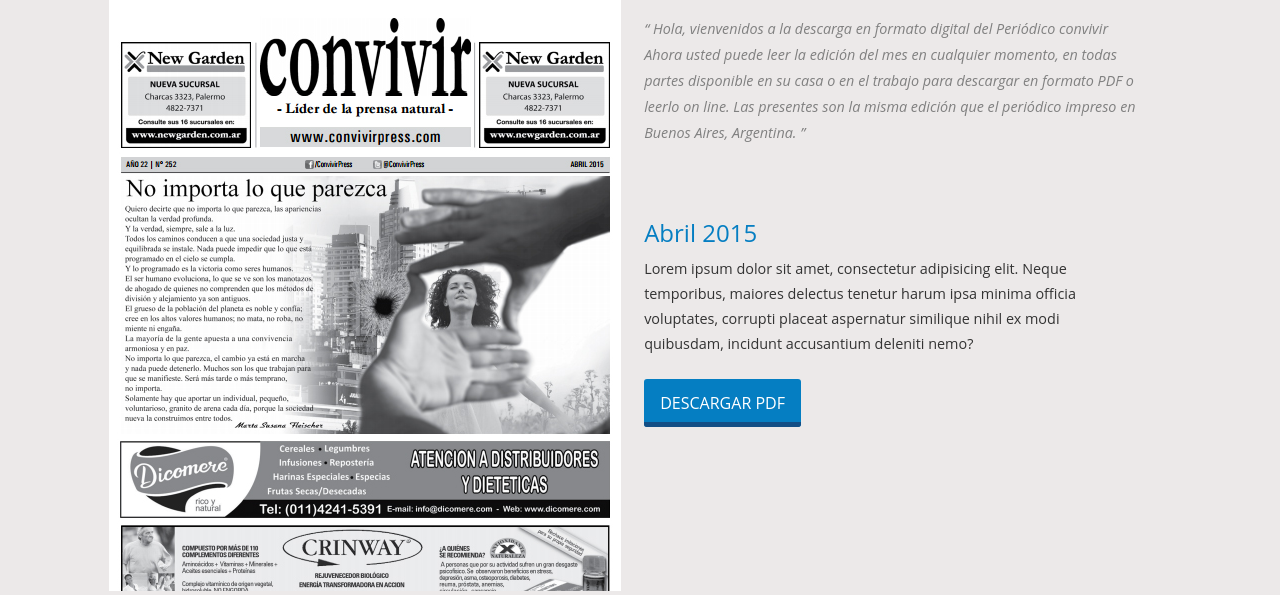
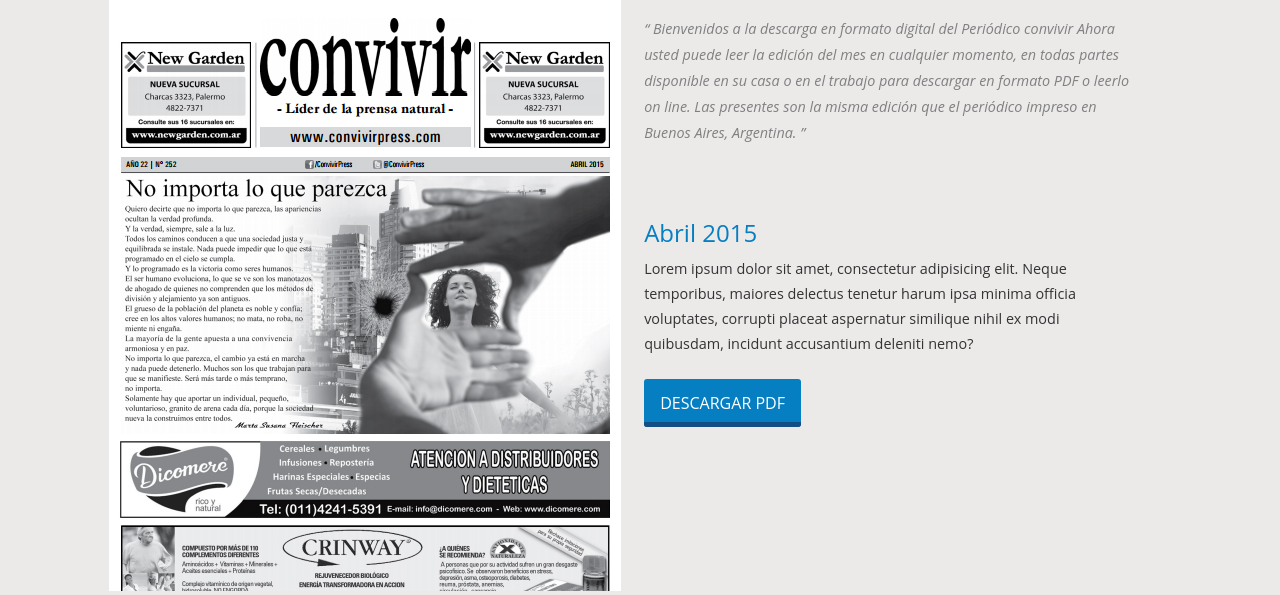
Before and after one commit to FerBayley/edicion-impresa, a PHP site: page / in a window 1280 px wide. Shown: the part 248-843 px from the top of the page. Run offline with PHP 8.4, Linux system fonts and the light colour scheme; some web fonts are replaced.

Commit message:
Tercer commit

```diff
--- a/index.php
+++ b/index.php
@@ -51,7 +51,7 @@
 					<article>
 						<p>
 							<q>
-								Hola, vienvenidos a la descarga en formato digital del Periódico convivir Ahora usted
+								Bienvenidos a la descarga en formato digital del Periódico convivir Ahora usted
 								puede leer la edición del mes en cualquier momento, en todas partes disponible
 								en su casa o en el trabajo para descargar en formato PDF o leerlo on line. Las
 								presentes son la misma edición que el periódico impreso en Buenos Aires, Argentina.
```
